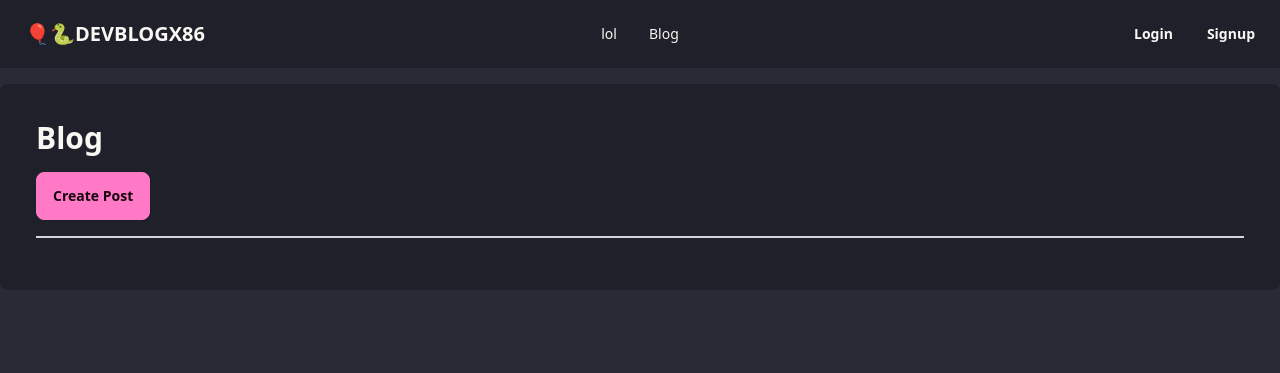
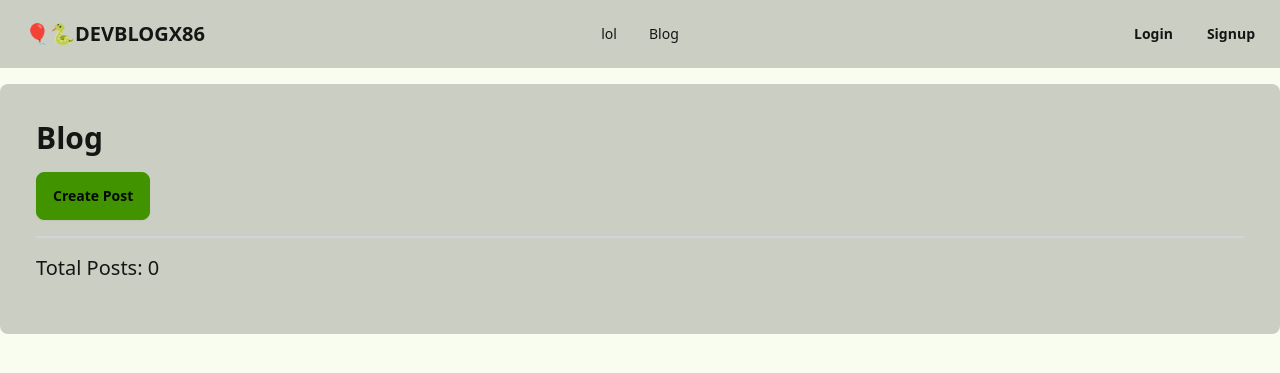
Before and after one commit to krimtron/django--, a Django app: page /blog/ in a window 1280 px wide. Shown: the top 373 px of the page. Run offline with Django 5.2, Linux system fonts and the light colour scheme; data that the repository does not hold is empty; some libraries are stand-ins or nearby versions.

Commit message:
Total Posts

```diff
--- a/apps/blog/templates/blog/index.html
+++ b/apps/blog/templates/blog/index.html
@@ -3,9 +3,15 @@
 
 {% block content %}
     <div class="my-4 rounded-lg bg-base-300 p-9 ">
-    <h1 class = "text-3xl font-bold mb-4">Blog</h1>
+        <h1 class="text-3xl font-bold mb-4">Blog</h1>
         <a onclick="my_modal_4.showModal()" class="btn btn-primary">Create Post</a>
         <div class="my-4 border-b-2 border-gray-300 w-full"></div>
+
+        <!-- Display the count of posts -->
+        <div class="text-xl mb-4">
+            Total Posts: {{ all_posts|length }}
+        </div>
+
         <div class="grid grid-cols-3 gap-7">
             {% for post in all_posts %}
                 <div class="card w-100 bg-base-200 shadow-xl hover:bg-base-100 transition-all duration-300 hover:shadow-2xl">
@@ -15,7 +21,8 @@
                             https://upload.wikimedia.org/wikipedia/ru/thumb/6/61/Rickrolling.gif/200px-Rickrolling.gif
                             {% else %}
                             {{ post.image.url }}
-                    {% endif %} " alt="Shoes" class="w-full" /></figure>
+                            {% endif %} " alt="Shoes" class="w-full" />
+                        </figure>
 
                         <div class="card-body">
                             <h2 class="card-title">{{ post.title }}</h2>
@@ -25,14 +32,9 @@
                         </div>
                     </a>
                 </div>
-
-
             {% endfor %}
         </div>
     </div>
-
-
-
 
     <dialog id="my_modal_4" class="modal">
         <div class="modal-box w-11/12 max-w-5xl">
@@ -47,6 +49,4 @@
             </form>
         </div>
     </dialog>
-
-
 {% endblock %}
--- a/templates/base.html
+++ b/templates/base.html
@@ -1,5 +1,5 @@
 <!doctype html>
-<html lang="en" data-theme="dracula">
+<html lang="en" data-theme="lemonade">
   <head>
     <meta charset="utf-8">
     <meta name="viewport" content="width=device-width, initial-scale=1">
```
Also changed, not shown: apps/blog/views.py (line endings or trailing spaces). Lines whose indentation alone changed are shown as unchanged.
